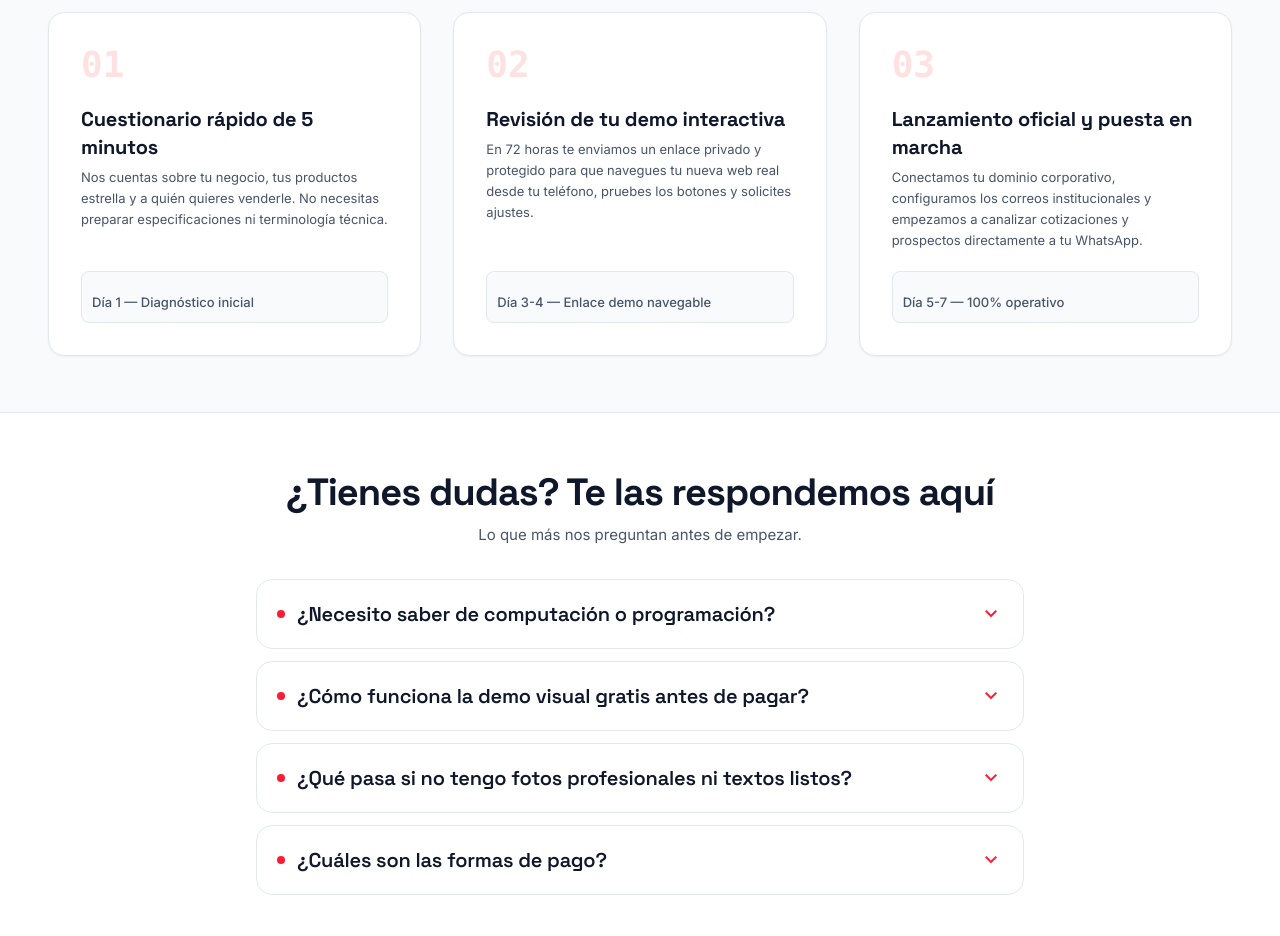
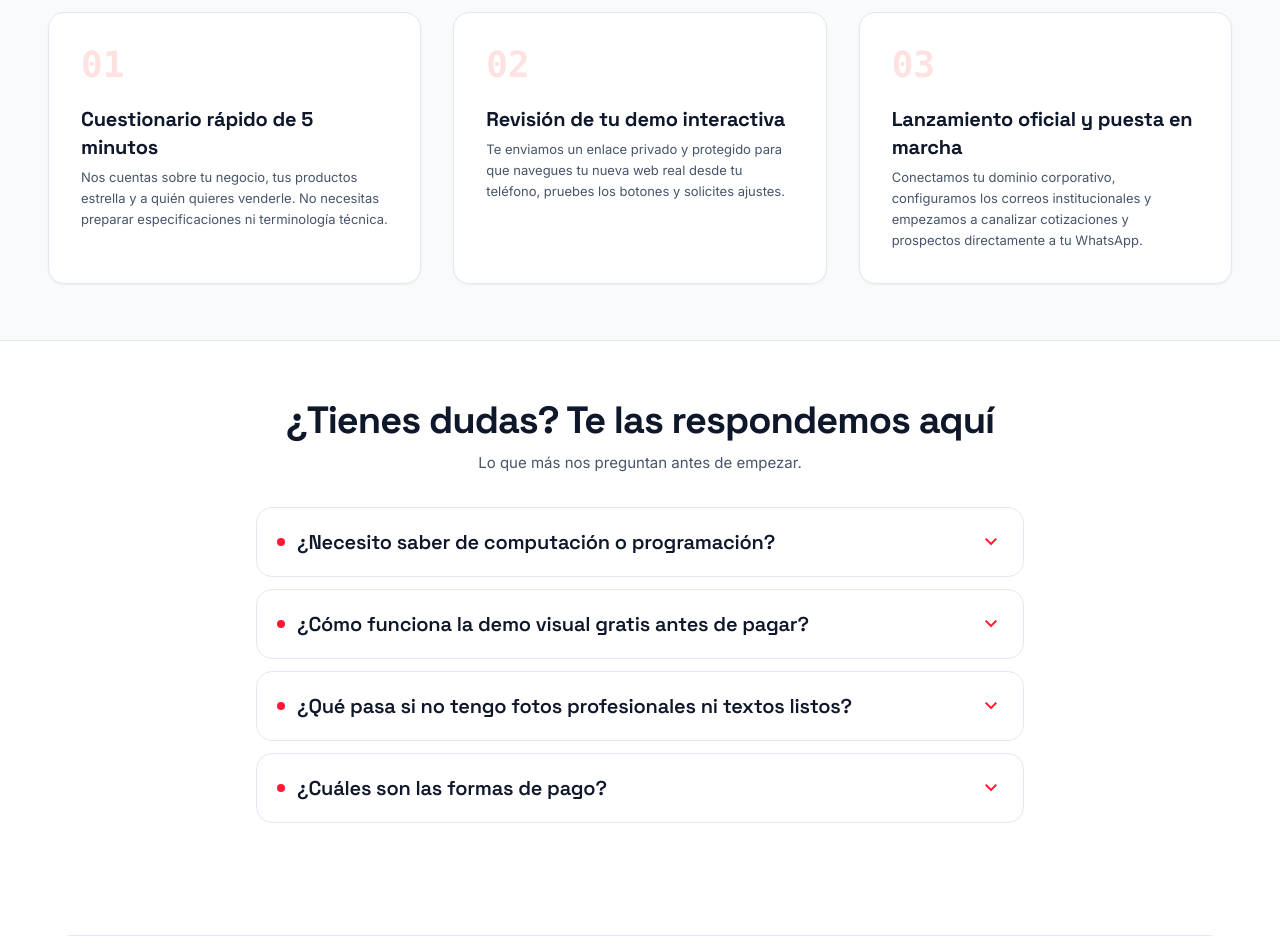
Before and after one commit to santiagoxx93/Digital_Drift_Software, a React (Vite) app: page / in a window 1280 px wide. Shown: the part 2900-3836 px from the top of the page. Built offline with nearby package versions, Linux system fonts and the light colour scheme.

Commit message:
UI: Remove timeframes from process section

```diff
--- a/src/App.jsx
+++ b/src/App.jsx
@@ -481,9 +481,7 @@ function App() {
             Nos cuentas sobre tu negocio, tus productos estrella y a quién quieres venderle. No necesitas preparar especificaciones ni terminología técnica.
           </p>
 </div>
-<div className="pt-space-md mt-space-md bg-slate-50 border border-slate-200 rounded-lg p-2.5 font-body-sm text-body-sm text-slate-600">
-<span className="font-medium">Día 1 — Diagnóstico inicial</span>
-</div>
+
 </div>
 {/*  Step 2  */}
 <div className="bg-white border border-slate-200 hover:border-[#ff1a35]/60 rounded-2xl p-space-lg shadow-sm hover:shadow-md flex flex-col justify-between relative group transition-all">
@@ -495,12 +493,10 @@ function App() {
             Revisión de tu demo interactiva
           </h3>
 <p className="font-body-sm text-body-sm text-slate-600 leading-relaxed">
-            En 72 horas te enviamos un enlace privado y protegido para que navegues tu nueva web real desde tu teléfono, pruebes los botones y solicites ajustes.
+            Te enviamos un enlace privado y protegido para que navegues tu nueva web real desde tu teléfono, pruebes los botones y solicites ajustes.
           </p>
 </div>
-<div className="pt-space-md mt-space-md bg-slate-50 border border-slate-200 rounded-lg p-2.5 font-body-sm text-body-sm text-slate-600">
-<span className="font-medium">Día 3-4 — Enlace demo navegable</span>
-</div>
+
 </div>
 {/*  Step 3  */}
 <div className="bg-white border border-slate-200 hover:border-[#ff1a35]/60 rounded-2xl p-space-lg shadow-sm hover:shadow-md flex flex-col justify-between relative group transition-all">
@@ -515,9 +511,7 @@ function App() {
             Conectamos tu dominio corporativo, configuramos los correos institucionales y empezamos a canalizar cotizaciones y prospectos directamente a tu WhatsApp.
           </p>
 </div>
-<div className="pt-space-md mt-space-md bg-slate-50 border border-slate-200 rounded-lg p-2.5 font-body-sm text-body-sm text-slate-600">
-<span className="font-medium">Día 5-7 — 100% operativo</span>
-</div>
+
 </div>
 </div>
 </div>
```
